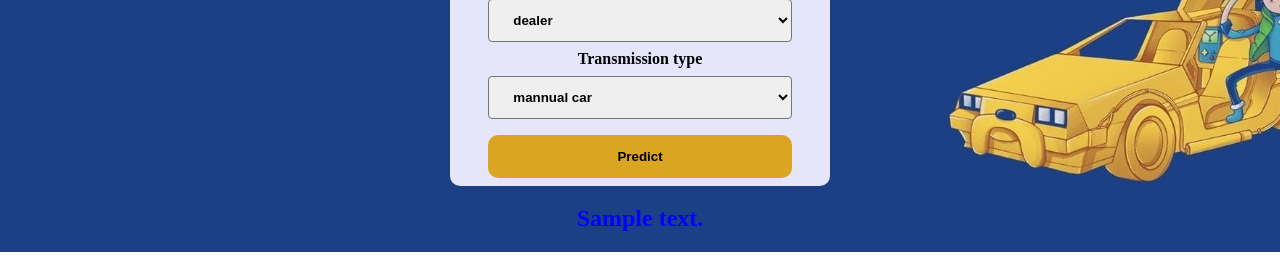
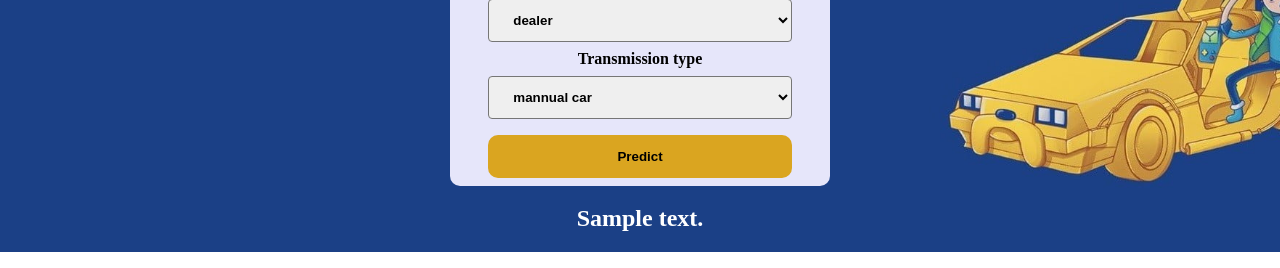
Before and after one commit to Asubtlecoderrr/ML-MODEL-Car-Price-Prediction, a Flask app: template templates/index.html in a window 1280 px wide. Shown: the part 532-800 px from the top of the page. Run offline with Flask 2, Linux system fonts and the light colour scheme; the template is opened without the code that fills it: most values are stand-ins (such as "Sample title", 1, 10 or a date in 2020); parts of the project's set-up code (start-up, migrations or seed data) failed here and were passed over.

Commit message:
Update style.css

```diff
--- a/static/css/style.css
+++ b/static/css/style.css
@@ -43,7 +43,7 @@ h1{
     font-weight: bolder;
 }
 h2{
-  color: blue;
+  color: white;
 }
 
 body {
```
